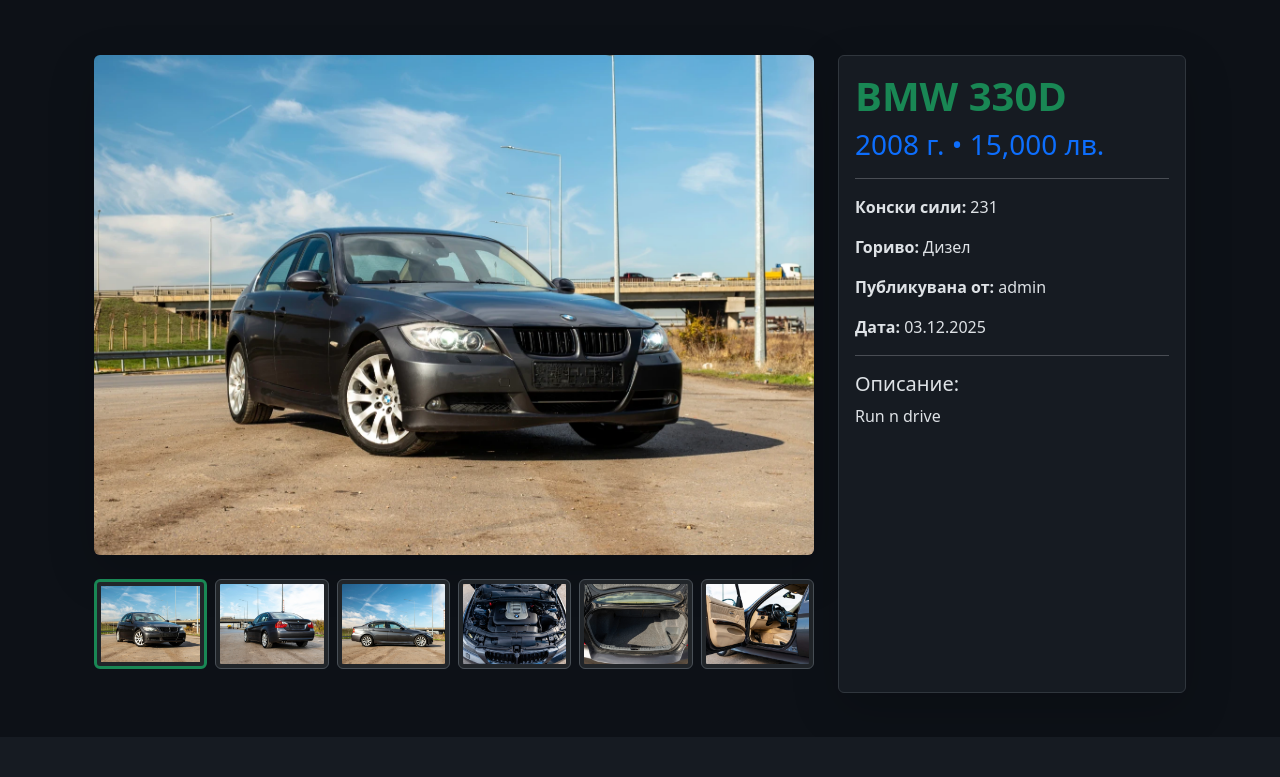
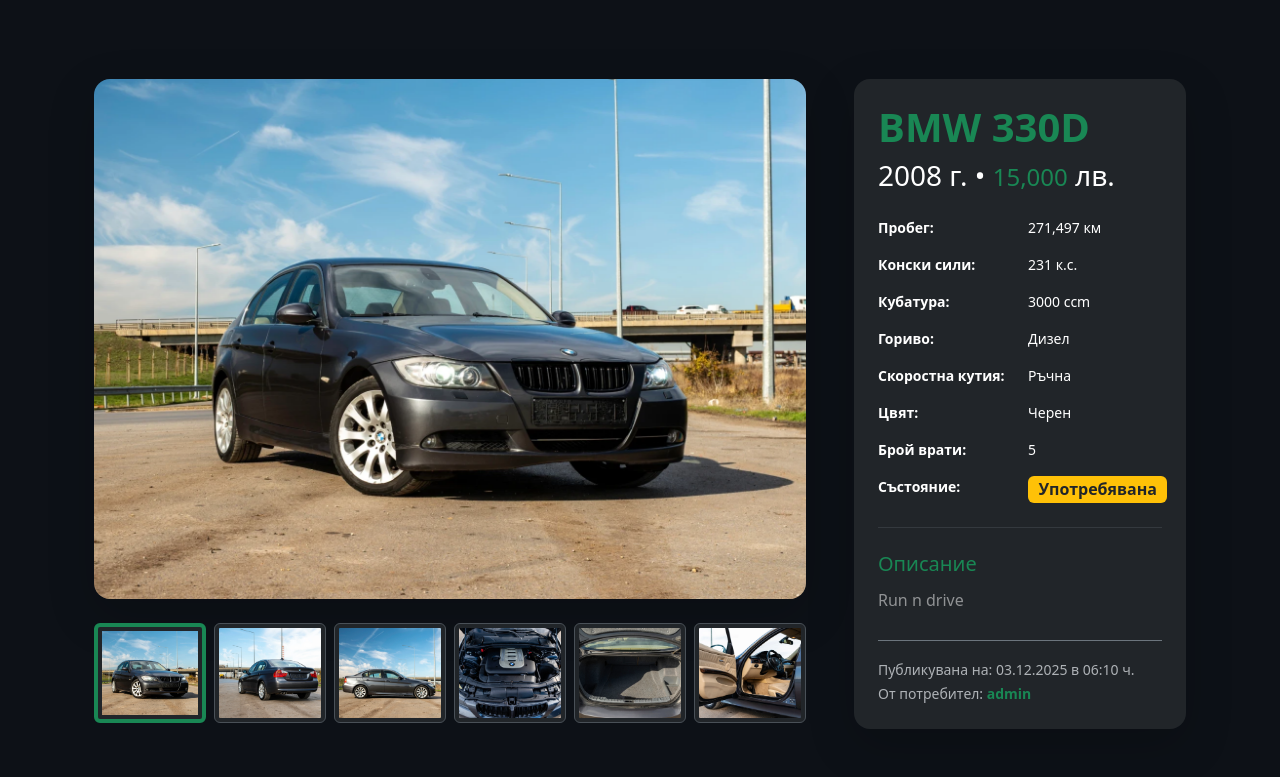
Before and after one commit to mKalcheww/CarMarket, a Flask app: template app/templates/car_detail.html in a window 1280 px wide. Shown: the part 63-840 px from the top of the page. Before the commit the page ends 787 px from the top, so only its background shows below. Run offline with Flask 3, Linux system fonts and the light colour scheme; the template is opened without the code that fills it: values that come from a table or form of the project are taken from there, others are empty; a user stored in the database is signed in; data comes from the database, SQL or seed files in the repository.

Commit message:
Design improvements

```diff
--- a/app/templates/car_detail.html
+++ b/app/templates/car_detail.html
@@ -2,123 +2,131 @@
 {% block title %}{{ car.brand }} {{ car.model }} ({{ car.year }}){% endblock %}
 
 {% block content %}
-<div class="container mt-5">
-    <div class="row">
-        <!-- ГЛАВНА СНИМКА -->
-        <div class="col-lg-8 mb-4">
+<div class="container py-5">
+    <div class="row g-5">
+
+        <!-- ГАЛЕРИЯ СНИМКИ -->
+        <div class="col-lg-8">
+            <!-- Главна снимка -->
             {% set main_img = car.images | selectattr("is_main") | first %}
             {% if main_img %}
                 <img src="{{ url_for('static', filename='uploads/cars/' + main_img.filename) }}"
-                     class="img-fluid rounded shadow-lg w-100 car-thumbnail"
-                     style="height: 500px; object-fit: cover; cursor: pointer;"
+                     class="img-fluid rounded-4 shadow-lg w-100 car-thumbnail main-image"
+                     style="height: 520px; object-fit: cover; cursor: zoom-in;"
                      alt="{{ car.brand }} {{ car.model }}"
                      id="main-image">
             {% else %}
-                <img src="{{ url_for('static', filename='placeholder.jpg') }}"
-                     class="img-fluid rounded shadow-lg w-100"
-                     style="height: 500px; object-fit: cover;"
-                     alt="Няма снимка">
+                <div class="bg-dark rounded-4 d-flex align-items-center justify-content-center text-center shadow-lg"
+                     style="height: 520px;">
+                    <h3 class="text-muted">Няма снимки</h3>
+                </div>
             {% endif %}
 
-            <!-- МАЛКИ СНИМКИ -->
-            {% if car.images %}
+            <!-- Малки снимки (thumbnails) -->
+            {% if car.images|length > 1 %}
             <div class="row mt-3 g-2">
                 {% for img in car.images %}
                 <div class="col-3 col-md-2">
                     <img src="{{ url_for('static', filename='uploads/cars/' + img.filename) }}"
-                         class="img-thumbnail cursor-pointer border car-thumbnail {% if img.is_main %}border-success border-3{% endif %}"
-                         style="height: 90px; object-fit: cover;"
+                         class="img-thumbnail rounded car-thumbnail {% if img.is_main %}border-success border-4{% endif %}"
+                         style="height: 100px; object-fit: cover; cursor: pointer;"
                          alt="Снимка {{ loop.index }}">
                 </div>
                 {% endfor %}
-                </div> <!-- ← ТОЗИ </div> ЛИПСВАШЕ! -->
+            </div>
             {% endif %}
         </div>
 
-        <!-- ИНФОРМАЦИЯ -->
+        <!-- ИНФОРМАЦИЯ ЗА КОЛАТА -->
         <div class="col-lg-4">
-            <div class="card shadow-lg h-100">
-                <div class="card-body">
-                    <h1 class="text-success fw-bold">{{ car.brand }} {{ car.model }}</h1>
-                    <h3 class="text-primary">{{ car.year }} г. • {{ "{:,.0f}".format(car.price) }} лв.</h3>
-                    <hr>
-                    <p><strong>Конски сили:</strong> {{ car.horsepower or "Не е посочено" }}</p>
-                    <p><strong>Гориво:</strong> {{ car.fuel }}</p>
-                    <p><strong>Публикувана от:</strong> {{ current_user.username }}</p>
-                    <p><strong>Дата:</strong> {{ car.created_at.strftime('%d.%m.%Y') }}</p>
-                    <hr>
-                    <h5>Описание:</h5>
-                    <p>{{ car.description | replace('\n', '<br>') | safe }}</p>
+            <div class="bg-dark bg-opacity-90 p-4 rounded-4 shadow-lg h-100 text-white">
+                <h1 class="display-6 fw-bold text-success mb-2">{{ car.brand }} {{ car.model }}</h1>
+                <h3 class="text-white mb-4">{{ car.year }} г. • <span class="text-success fs-4">{{ "{:,.0f}".format(car.price) }}</span> лв.</h3>
+
+                <div class="row g-3 small">
+                    <div class="col-6"><strong>Пробег:</strong></div>
+                    <div class="col-6">{{ "{:,.0f}".format(car.mileage) }} км</div>
+
+                    <div class="col-6"><strong>Конски сили:</strong></div>
+                    <div class="col-6">{{ car.horsepower }} к.с.</div>
+
+                    <div class="col-6"><strong>Кубатура:</strong></div>
+                    <div class="col-6">{{ car.engine_size }} ccm</div>
+
+                    <div class="col-6"><strong>Гориво:</strong></div>
+                    <div class="col-6">{{ car.fuel }}</div>
+
+                    <div class="col-6"><strong>Скоростна кутия:</strong></div>
+                    <div class="col-6">{{ car.transmission }}</div>
+
+                    <div class="col-6"><strong>Цвят:</strong></div>
+                    <div class="col-6">{{ car.color }}</div>
+
+                    <div class="col-6"><strong>Брой врати:</strong></div>
+                    <div class="col-6">{{ car.doors }}</div>
+
+                    <div class="col-6"><strong>Състояние:</strong></div>
+                    <div class="col-6">
+                        {% if car.condition == "Нова" %}
+                            <span class="badge bg-success fs-6">Нова</span>
+                        {% elif car.condition == "За части" %}
+                            <span class="badge bg-danger fs-6">За части</span>
+                        {% else %}
+                            <span class="badge bg-warning text-dark fs-6">Употребявана</span>
+                        {% endif %}
+                    </div>
+                </div>
+
+                <hr class="border-secondary my-4">
+
+                <div>
+                    <h5 class="text-success">Описание</h5>
+                    <p class="text-white-50 lh-lg">
+                        {{ car.description|default("Няма добавено описание.")|replace("\n", "<br>")|safe }}
+                    </p>
+                </div>
+
+                <div class="mt-4 pt-3 border-top border-secondary">
+                    <small class="text-muted">
+                        Публикувана на: {{ car.created_at.strftime("%d.%m.%Y в %H:%M") }} ч.<br>
+                        От потребител: <strong class="text-success">{{ car.author.username }}</strong>
+                    </small>
                 </div>
             </div>
         </div>
     </div>
 </div>
 
-<!-- LIGHTBOX -->
-<div id="lightbox" class="lightbox" onclick="closeLightbox()">
-    <span class="close-btn" onclick="event.stopPropagation(); closeLightbox();">×</span>
-    <span class="prev-btn" onclick="event.stopPropagation(); changeSlide(-1);"><</span>
-    <span class="next-btn" onclick="event.stopPropagation(); changeSlide(1);">></span>
-    <img id="lightbox-img" src="" alt="Голяма снимка">
-    <div id="counter" class="lightbox-counter">1 / 1</div>
+<!-- LIGHTBOX ЗА ГОЛЕМИ СНИМКИ -->
+<div id="lightbox" class="d-none position-fixed top-0 start-0 w-100 h-100 bg-black bg-opacity-95 z-3 d-flex align-items-center justify-content-center" onclick="closeLightbox()">
+    <span class="position-absolute top-0 end-0 text-white fs-1 m-4 cursor-pointer" onclick="event.stopPropagation(); closeLightbox();">×</span>
+    <span class="position-absolute start-0 text-white fs-1 m-4 cursor-pointer" onclick="event.stopPropagation(); changeSlide(-1)">‹</span>
+    <span class="position-absolute end-0 text-white fs-1 m-4 cursor-pointer" onclick="event.stopPropagation(); changeSlide(1)">›</span>
+    <img id="lightbox-img" src="" class="img-fluid rounded-3 shadow" style="max-height: 90vh; max-width: 90vw;">
+    <div class="position-absolute bottom-0 start-50 translate-middle-x bg-dark bg-opacity-75 text-white px-4 py-2 rounded-pill mb-4" id="counter">1 / 1</div>
 </div>
 
 <style>
-.lightbox {
-    display: none;
-    position: fixed;
-    z-index: 9999;
-    inset: 0;
-    background-color: rgba(0,0,0,0.95);
-    justify-content: center;
-    align-items: center;
-    cursor: pointer;
-}
-.lightbox img { max-width: 90%; max-height: 85vh; border-radius: 8px; }
-.close-btn, .prev-btn, .next-btn {
-    position: absolute;
-    font-size: 40px;
-    color: white;
-    cursor: pointer;
-    user-select: none;
-    z-index: 10000;
-    padding: 10px;
-}
-.close-btn { top: 20px; right: 30px; }
-.prev-btn { top: 50%; left: 30px; transform: translateY(-50%); }
-.next-btn { top: 50%; right: 30px; transform: translateY(-50%); }
-.lightbox-counter {
-    position: absolute;
-    bottom: 30px;
-    left: 50%;
-    transform: translateX(-50%);
-    background: rgba(0,0,0,0.7);
-    color: white;
-    padding: 8px 16px;
-    border-radius: 20px;
-    font-size: 18px;
-}
     .cursor-pointer { cursor: pointer; }
+    .main-image { transition: transform 0.3s; }
+    .main-image:hover { transform: scale(1.02); }
 </style>
 
 <script>
-// ЧИСТ VANILLA JS – НИКАКВА JINJA В JS!
     const thumbnails = document.querySelectorAll('.car-thumbnail');
     const imageUrls = Array.from(thumbnails).map(img => img.src);
-
     let currentIndex = 0;
 
     function openLightbox(index) {
         if (imageUrls.length === 0) return;
         currentIndex = index;
-    document.getElementById('lightbox').style.display = 'flex';
+        document.getElementById('lightbox').classList.remove('d-none');
         document.getElementById('lightbox-img').src = imageUrls[currentIndex];
         updateCounter();
     }
 
     function closeLightbox() {
-    document.getElementById('lightbox').style.display = 'none';
+        document.getElementById('lightbox').classList.add('d-none');
     }
 
     function changeSlide(step) {
@@ -128,24 +136,25 @@ function changeSlide(step) {
     }
 
     function updateCounter() {
-    document.getElementById('counter').textContent = `${currentIndex + 1} / ${imageUrls.length || 1}`;
+        document.getElementById('counter').textContent = `${currentIndex + 1} / ${imageUrls.length}`;
     }
 
-// Клик върху всяка снимка (голяма или малка)
-thumbnails.forEach((thumb, index) => {
-    thumb.addEventListener('click', (e) => {
+    // Клик върху снимка → отваря lightbox
+    thumbnails.forEach((thumb, i) => {
+        thumb.addEventListener('click', e => {
             e.stopPropagation();
-        openLightbox(index);
+            openLightbox(i);
         });
     });
 
     // Клавиши
     document.addEventListener('keydown', e => {
-    if (document.getElementById('lightbox').style.display === 'flex') {
+        if (!document.getElementById('lightbox').classList.contains('d-none')) {
             if (e.key === 'ArrowLeft') changeSlide(-1);
             if (e.key === 'ArrowRight') changeSlide(1);
             if (e.key === 'Escape') closeLightbox();
         }
     });
 </script>
+
 {% endblock %}
--- a/app/templates/index.html
+++ b/app/templates/index.html
@@ -79,7 +79,7 @@
         </div>
 
         <div class="text-center mt-5">
-            <a href="#" class="btn btn-outline-success btn-lg px-5 py-3 rounded-pill fw-bold">
+            <a href="{{ url_for('routes.search') }}" class="btn btn-outline-success btn-lg px-5 py-3 rounded-pill fw-bold">
                 Виж всички обяви
             </a>
         </div>
```
Also changed, not shown: 1 other file. Lines whose indentation alone changed are shown as unchanged.
